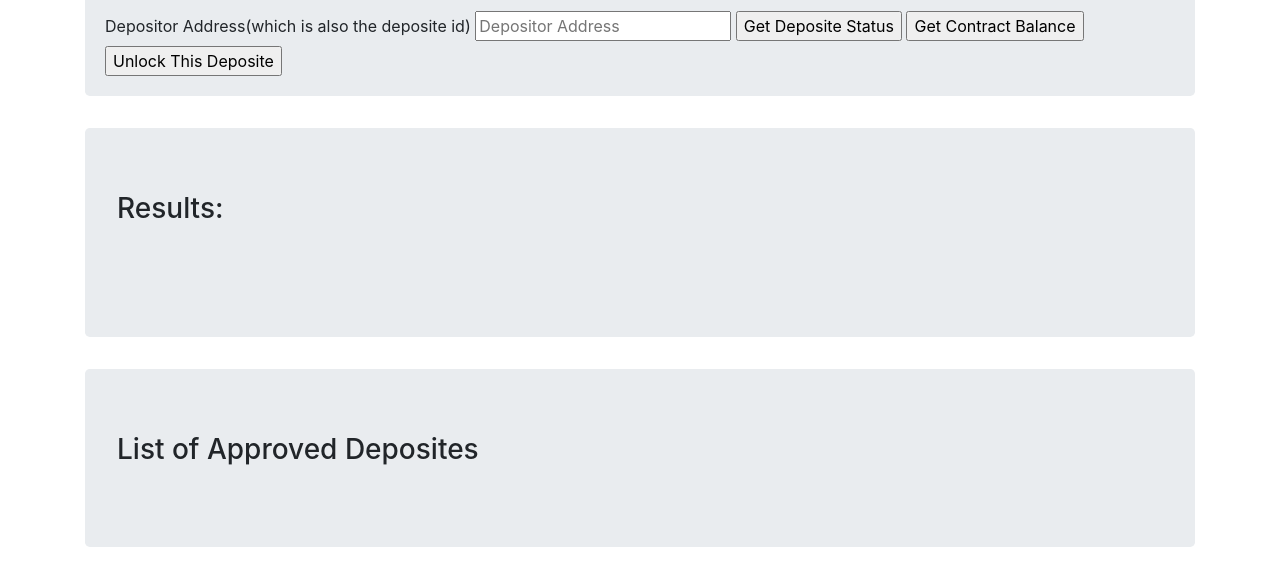
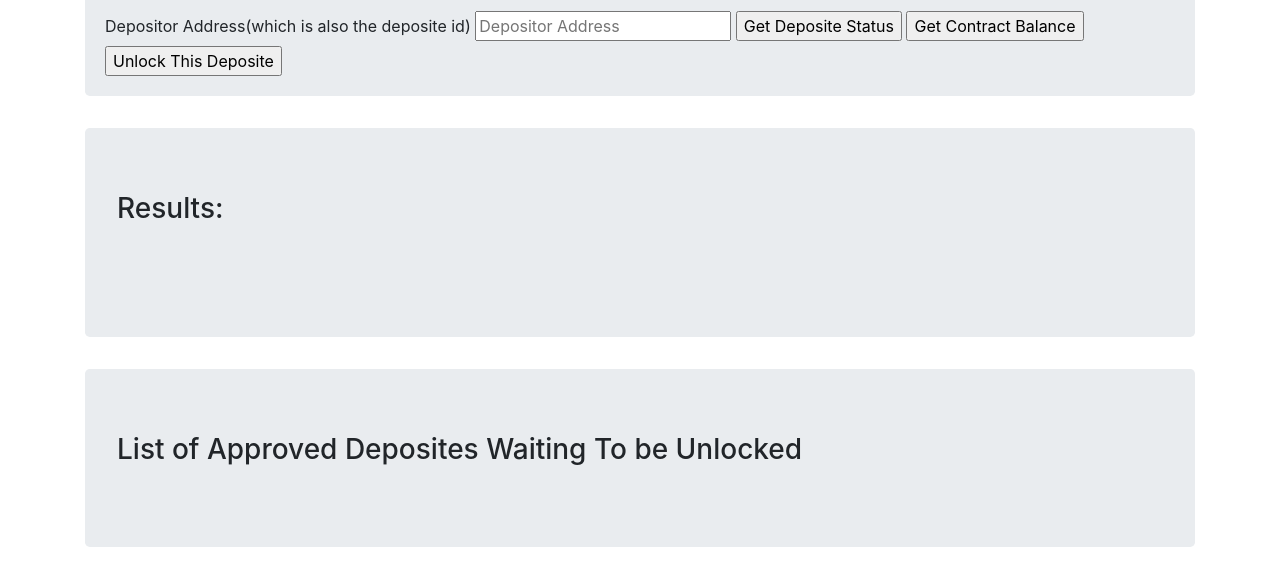
Before and after one commit to Emon177277/Blockchain-Assignment, a website: page Web3 Client Task/public/static/arbitror.html in a window 1280 px wide. Shown: the part 517-1096 px from the top of the page. Drawn offline with nearby package versions, Linux system fonts and the light colour scheme; no server answers.

Commit message:
fixed language

```diff
--- a/Web3 Client Task/public/static/arbitror.html
+++ b/Web3 Client Task/public/static/arbitror.html
@@ -47,7 +47,7 @@
     </diV>
 
     <div class="jumbotron">
-      <h3>List of Approved Deposites</h3>
+      <h3>List of Approved Deposites Waiting To be Unlocked</h3>
       <ul id="pendingList">
 
       </ul>
```
